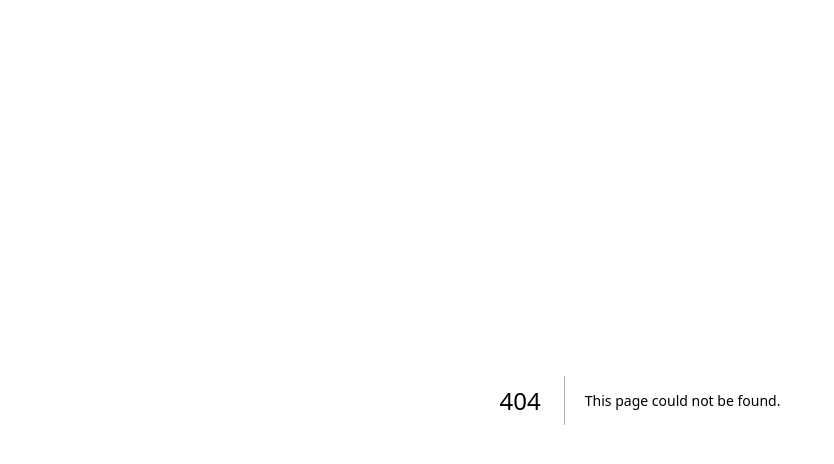
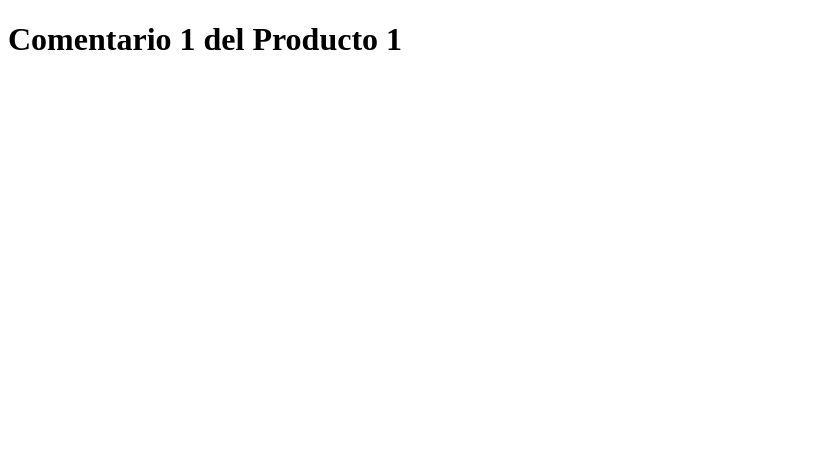
Before and after one commit to axelchacon/CRUD_Nexjs_typeScript, a Next.js app: page /productos/1/comentarios/1 in a window 1280 px wide. Before the commit this address had no page. Shown: the top 464 px of the page, without its empty margins (0-834 px from the left). Built offline with nearby package versions, Linux system fonts and the light colour scheme.

Commit message:
añadiendo conceptos de ruta ocultas, rutas de errores de páginas no encontras o 404 y carpeta productos que tiene archivos y carpteas con corchetes que funcionan como parámetros para las rutas

```diff
--- /dev/null
+++ b/src/app/_oculto/page.tsx
@@ -0,0 +1,3 @@
+export default function Hidden() {
+	return <h1>Ruta Oculta</h1>;
+}
--- /dev/null
+++ b/src/app/not-found.tsx
@@ -0,0 +1,3 @@
+export default function NomyFound() {
+	return <h1>Error 404: Not Found encontrado</h1>;
+}
--- /dev/null
+++ b/src/app/productos/[misproduct]/comentarios/[comentarioID]/page.tsx
@@ -0,0 +1,14 @@
+export default function CommentDetail({
+	params,
+}: {
+	params: {
+		misproduct: string;
+		comentarioID: string;
+	};
+}) {
+	return (
+		<h1>
+			Comentario {params.comentarioID} del Producto {params.misproduct}
+		</h1>
+	);
+}
--- /dev/null
+++ b/src/app/productos/[misproduct]/comentarios/page.tsx
@@ -0,0 +1,3 @@
+export default function Comentarias() {
+	return <h1>Comentarias</h1>;
+}
--- /dev/null
+++ b/src/app/productos/page.tsx
@@ -0,0 +1,4 @@
+export default function Productos() {
+	return <h1>Productos</h1>;
+}
+///Si consumes algo de alguna base de datos
```
Also changed, not shown: src/app/productos/[misproduct]/page.tsx (added, +9 -0 lines).
